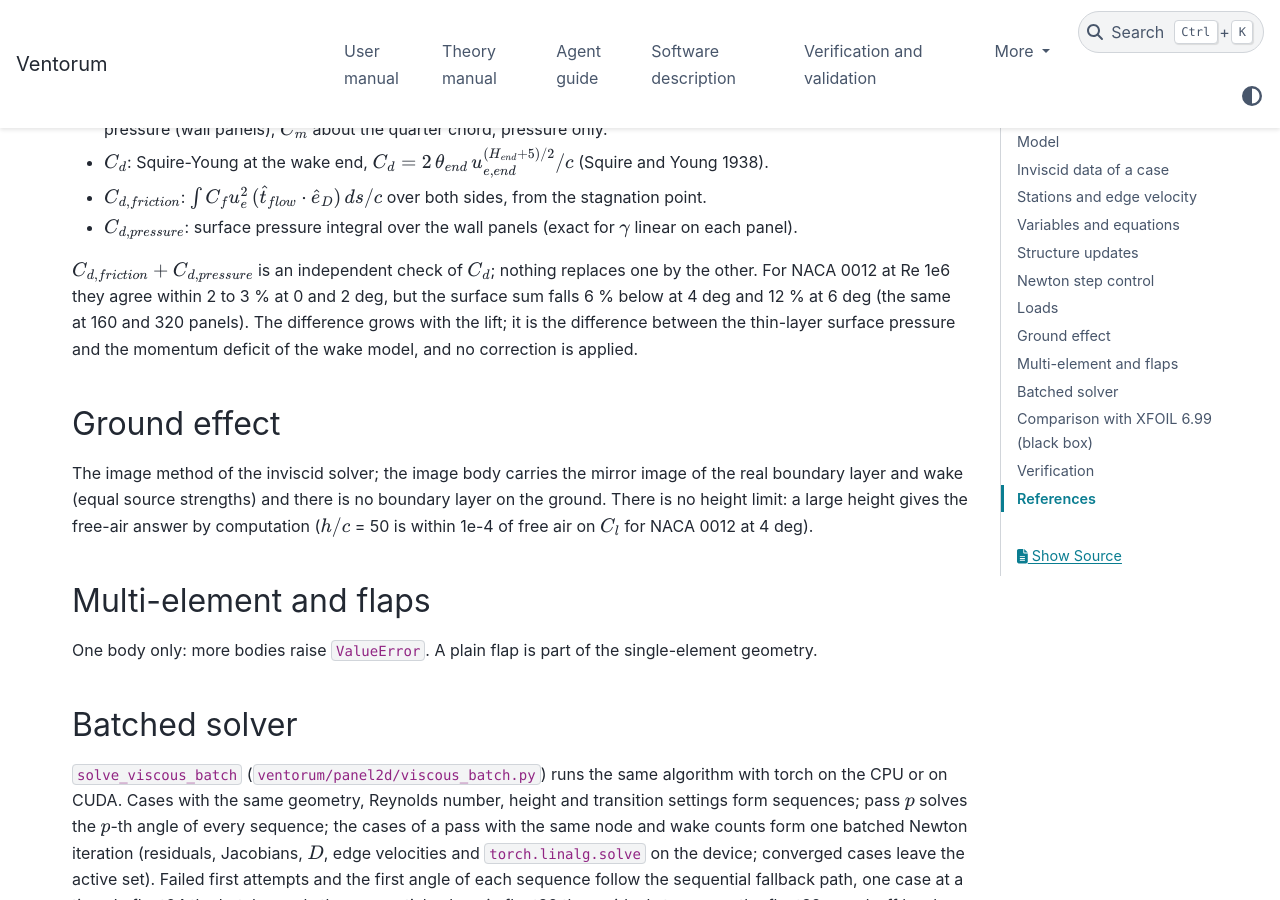
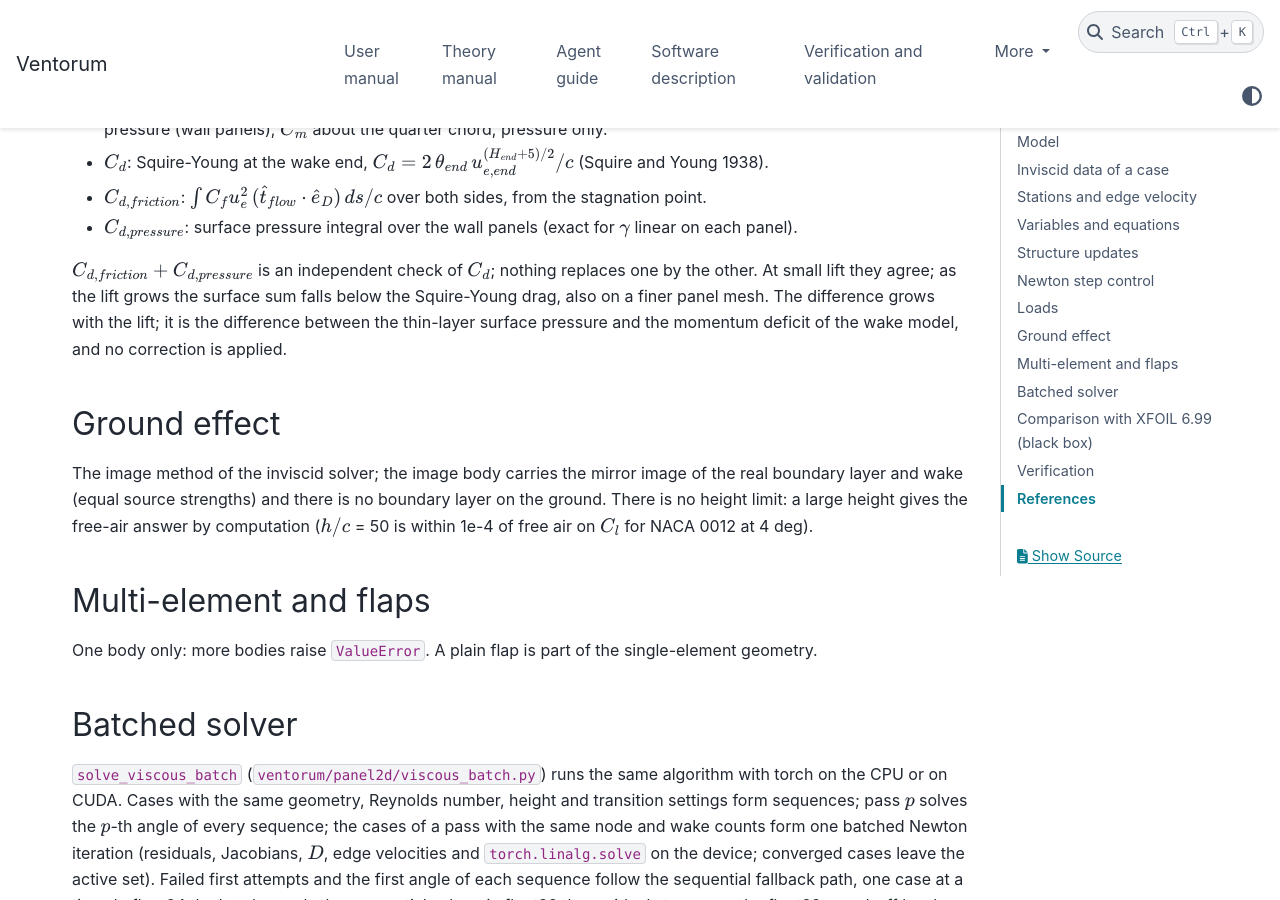
Before and after one commit to manrd/Ventorum, a Sphinx documentation site: the page built from docs/theory/panel2d_viscous.md, in a window 1280 px wide and 900 px high, scrolled down 2999 px. Built offline with Sphinx 7.4.7 and the PyData theme 0.15.4, drawn with Linux system fonts in a browser that asks for light colours.

Commit message:
State the open 2D viscous limits without comparison numbers
The xfail reasons and the theory page quoted measured comparison values.
Study results stay out of the repository, so the text now states the
cause and the limit only. The 5 deg plain-flap reason now describes the
step panel that the merged flap geometry leaves at the hinge.

Co-Authored-By: Claude Opus 5.5 <noreply@anthropic.com>

```diff
--- a/docs/theory/panel2d_viscous.md
+++ b/docs/theory/panel2d_viscous.md
@@ -62,7 +62,7 @@ Converged means: $\omega = 1$, the largest absolute residual of all equations be
 - $C_{d,friction}$: $\int C_f u_e^2\,(\hat t_{flow}\cdot\hat e_D)\,ds/c$ over both sides, from the stagnation point.
 - $C_{d,pressure}$: surface pressure integral over the wall panels (exact for $\gamma$ linear on each panel).
 
-$C_{d,friction} + C_{d,pressure}$ is an independent check of $C_d$; nothing replaces one by the other. For NACA 0012 at Re 1e6 they agree within 2 to 3 % at 0 and 2 deg, but the surface sum falls 6 % below at 4 deg and 12 % at 6 deg (the same at 160 and 320 panels). The difference grows with the lift; it is the difference between the thin-layer surface pressure and the momentum deficit of the wake model, and no correction is applied.
+$C_{d,friction} + C_{d,pressure}$ is an independent check of $C_d$; nothing replaces one by the other. At small lift they agree; as the lift grows the surface sum falls below the Squire-Young drag, also on a finer panel mesh. The difference grows with the lift; it is the difference between the thin-layer surface pressure and the momentum deficit of the wake model, and no correction is applied.
 
 ## Ground effect
 
```
Also changed, not shown: 2 other files.
